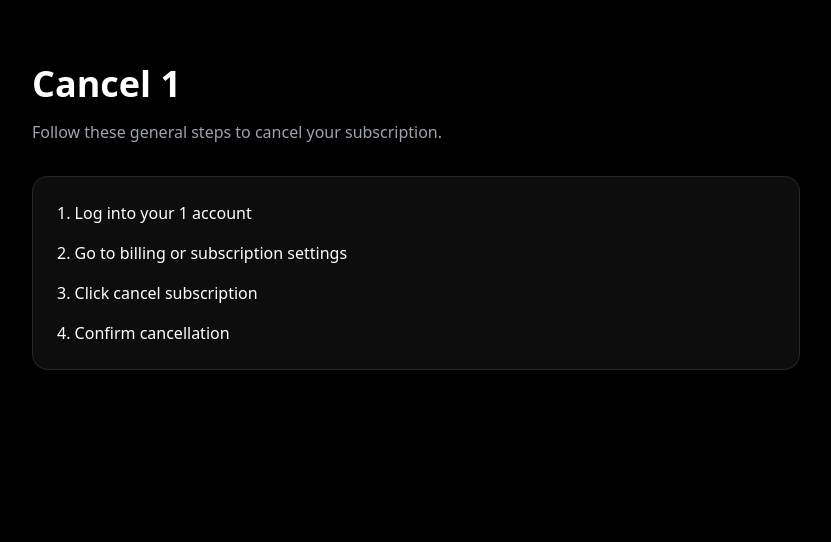
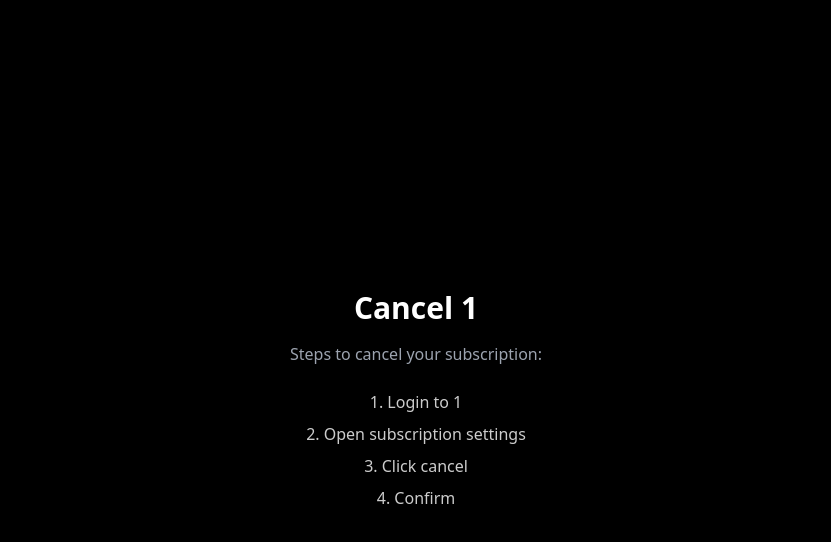
Before and after one commit to editzap/subscription-tracker, a Next.js app: page /cancel/1 in a window 1280 px wide. Shown: the top 542 px of the page, without its empty margins (224-1055 px from the left). Built offline with nearby package versions, Linux system fonts and the light colour scheme.

Commit message:
fix cancel route

```diff
--- a/app/cancel/[service]/CancelClient.tsx
+++ /dev/null
@@ -1,32 +0,0 @@
-"use client";
-
-export default function CancelClient({ service }: { service: string }) {
-  const name = service.replace(/-/g, " ");
-
-  return (
-    <main className="min-h-screen bg-black text-white px-6 py-16">
-
-      <div className="max-w-3xl mx-auto">
-
-        <h1 className="text-4xl font-semibold mb-4">
-          Cancel {name}
-        </h1>
-
-        <p className="text-gray-400 mb-8">
-          Follow these general steps to cancel your subscription.
-        </p>
-
-        <div className="bg-white/5 border border-white/10 rounded-2xl p-6 space-y-4">
-
-          <p>1. Log into your {name} account</p>
-          <p>2. Go to billing or subscription settings</p>
-          <p>3. Click cancel subscription</p>
-          <p>4. Confirm cancellation</p>
-
-        </div>
-
-      </div>
-
-    </main>
-  );
-}
--- a/app/cancel/[service]/page.tsx
+++ b/app/cancel/[service]/page.tsx
@@ -1,18 +1,28 @@
-export function generateStaticParams() {
-  return []; // allow ANY service dynamically
+export default function Page({ params }: { params: { service: string } }) {
+  const name = params.service.replace(/-/g, " ");
+
+  return (
+    <main className="min-h-screen bg-black text-white flex items-center justify-center px-6">
+
+      <div className="max-w-xl text-center">
+
+        <h1 className="text-3xl font-semibold mb-4">
+          Cancel {name}
+        </h1>
+
+        <p className="text-gray-400">
+          Steps to cancel your subscription:
+        </p>
+
+        <div className="mt-6 space-y-2 text-white/80">
+          <p>1. Login to {name}</p>
+          <p>2. Open subscription settings</p>
+          <p>3. Click cancel</p>
+          <p>4. Confirm</p>
+        </div>
+
+      </div>
+
+    </main>
+  );
 }
-
-export async function generateMetadata({ params }: any) {
-  const service = params.service.replace(/-/g, " ");
-
-  return {
-    title: `Cancel ${service}`,
-    description: `How to cancel ${service} subscription`,
-  };
-}
-
-import CancelClient from "./CancelClient";
-
-export default function Page({ params }: any) {
-  return <CancelClient service={params.service} />;
-}
--- a/app/cancel/page.tsx
+++ b/app/cancel/page.tsx
@@ -1,47 +1,21 @@
-"use client";
-
-import { useState } from "react";
-import { useRouter } from "next/navigation";
-
-export default function CancelHome() {
-  const [query, setQuery] = useState("");
-  const router = useRouter();
-
-  const go = () => {
-    if (!query) return;
-    const slug = query.toLowerCase().replace(/ /g, "-");
-    router.push(`/cancel/${slug}`);
-  };
-
+export default function CancelPage() {
   return (
     <main className="min-h-screen bg-black text-white flex items-center justify-center px-6">
 
-      <div className="max-w-xl w-full">
+      <div className="max-w-xl w-full text-center">
 
         <h1 className="text-3xl font-semibold mb-4">
           Cancel Any Subscription
         </h1>
 
         <p className="text-gray-400 mb-6">
-          Enter any service name to get cancellation steps.
+          Go to a specific service manually:
         </p>
 
-        <div className="flex gap-3">
-
-          <input
-            value={query}
-            onChange={(e) => setQuery(e.target.value)}
-            placeholder="Netflix, Spotify, Gym..."
-            className="flex-1 bg-white/10 px-4 py-3 rounded-xl outline-none"
-          />
-
-          <button
-            onClick={go}
-            className="bg-white text-black px-5 rounded-xl"
-          >
-            Go
-          </button>
-
+        <div className="space-y-2 text-white/80">
+          <p>/cancel/netflix</p>
+          <p>/cancel/spotify</p>
+          <p>/cancel/gym</p>
         </div>
 
       </div>
```
